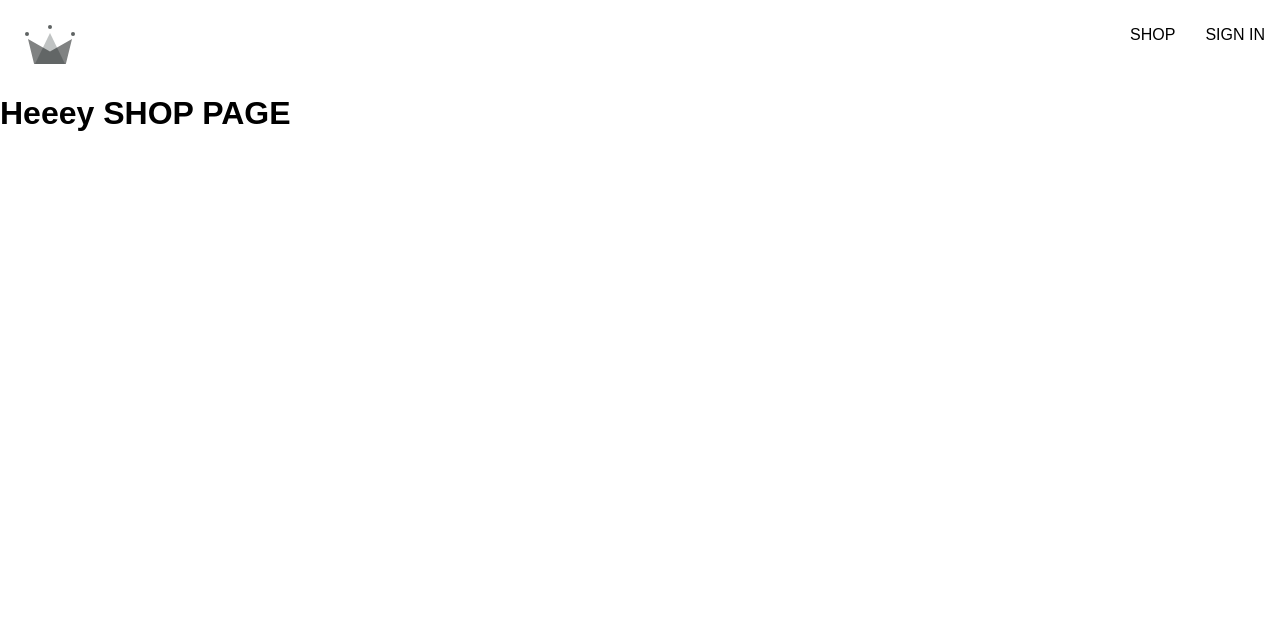
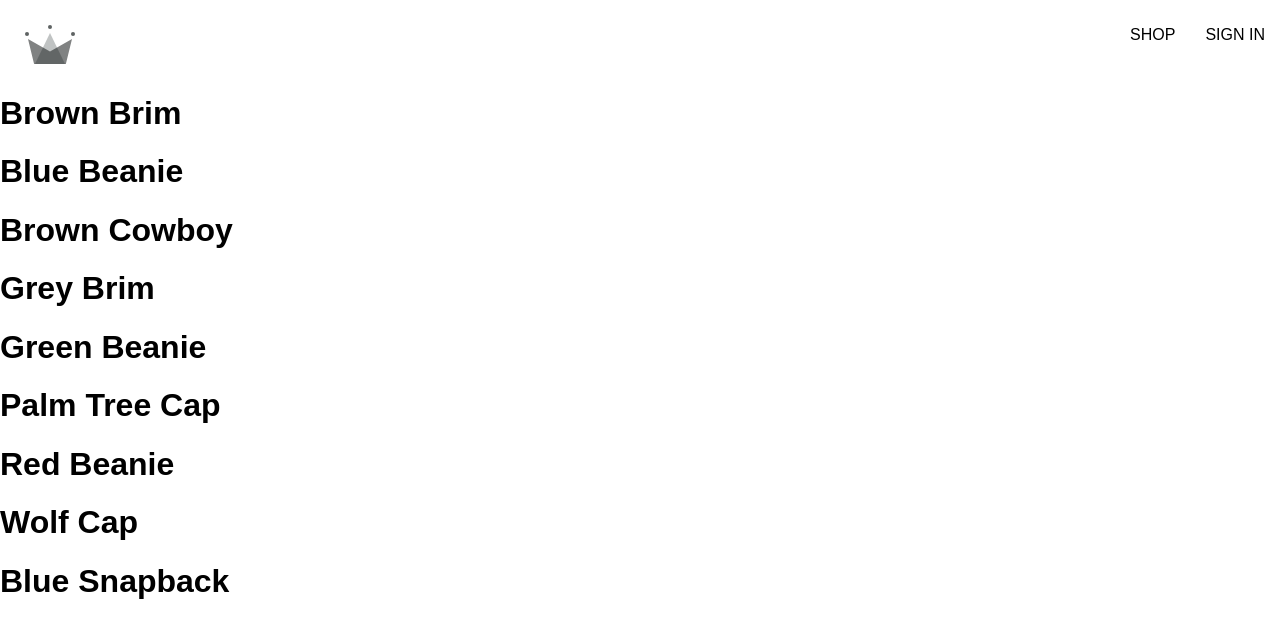
Before and after one commit to seanpparnell/crwn-clothing, a React (Create React App) app: page /shop in a window 1280 px wide. Shown: the top 638 px of the page. Built offline with nearby package versions, Linux system fonts and the light colour scheme; no server answers; a web font is replaced by a local one.

Commit message:
products provider

```diff
--- a/src/App.js
+++ b/src/App.js
@@ -2,12 +2,7 @@ import { Route, Routes } from 'react-router-dom';
 import Home from './routes/home/home.component';
 import Navigation from './routes/navigation/navigation.component';
 import Authentication from './routes/authentication/authentication.component';
-
-
-
-const Shop = () => {
-  return <h1>Heeey SHOP PAGE</h1>
-};
+import Shop from './routes/shop/shop.component';
 
 const App = () => {
   return (
--- /dev/null
+++ b/src/contexts/products.context.js
@@ -0,0 +1,15 @@
+import { useState, createContext } from "react";
+import PRODUCTS from '../shop-data.json';
+
+
+export const ProductsContext = createContext({
+  products: [],
+});
+
+export const ProductsProvider = ({children}) => {
+  const [products, setProducts] = useState(PRODUCTS);
+  const value = { products };
+  return (
+    <ProductsContext.Provider value={value}>{children}</ProductsContext.Provider>
+  );
+};
--- a/src/index.js
+++ b/src/index.js
@@ -3,7 +3,9 @@ import ReactDOM from 'react-dom/client';
 import { BrowserRouter } from 'react-router-dom';
 import App from './App';
 import { UserProvider } from './contexts/user.context'
+import { ProductsProvider } from './contexts/products.context';
 import reportWebVitals from './reportWebVitals';
+
 import './index.scss';
 
 const root = ReactDOM.createRoot(document.getElementById('root'));
@@ -11,7 +13,9 @@ root.render(
   <React.StrictMode>
     <BrowserRouter>
       <UserProvider>
-        <App />
+        <ProductsProvider>
+          <App />
+        </ProductsProvider>
       </UserProvider>
     </BrowserRouter>
   </React.StrictMode>
--- /dev/null
+++ b/src/routes/shop/shop.component.js
@@ -0,0 +1,18 @@
+import { useContext } from 'react';
+import { ProductsContext } from '../../contexts/products.context';
+
+const Shop = () => {
+  const { products } = useContext(ProductsContext);
+
+  return (
+    <div>
+      {products.map(({id, name}) => (
+        <div key={id}>
+          <h1>{name}</h1>
+        </div>
+      ))}
+    </div>
+  )
+};
+
+export default Shop;
--- /dev/null
+++ b/src/shop-data.json
@@ -0,0 +1,56 @@
+[
+  {
+    "id": 1,
+    "name": "Brown Brim",
+    "imageUrl": "https://i.ibb.co/ZYW3VTp/brown-brim.png",
+    "price": 25
+  },
+  {
+    "id": 2,
+    "name": "Blue Beanie",
+    "imageUrl": "https://i.ibb.co/ypkgK0X/blue-beanie.png",
+    "price": 18
+  },
+  {
+    "id": 3,
+    "name": "Brown Cowboy",
+    "imageUrl": "https://i.ibb.co/QdJwgmp/brown-cowboy.png",
+    "price": 35
+  },
+  {
+    "id": 4,
+    "name": "Grey Brim",
+    "imageUrl": "https://i.ibb.co/RjBLWxB/grey-brim.png",
+    "price": 25
+  },
+  {
+    "id": 5,
+    "name": "Green Beanie",
+    "imageUrl": "https://i.ibb.co/YTjW3vF/green-beanie.png",
+    "price": 18
+  },
+  {
+    "id": 6,
+    "name": "Palm Tree Cap",
+    "imageUrl": "https://i.ibb.co/rKBDvJX/palm-tree-cap.png",
+    "price": 14
+  },
+  {
+    "id": 7,
+    "name": "Red Beanie",
+    "imageUrl": "https://i.ibb.co/bLB646Z/red-beanie.png",
+    "price": 18
+  },
+  {
+    "id": 8,
+    "name": "Wolf Cap",
+    "imageUrl": "https://i.ibb.co/1f2nWMM/wolf-cap.png",
+    "price": 14
+  },
+  {
+    "id": 9,
+    "name": "Blue Snapback",
+    "imageUrl": "https://i.ibb.co/X2VJP2W/blue-snapback.png",
+    "price": 16
+  }
+]
```
